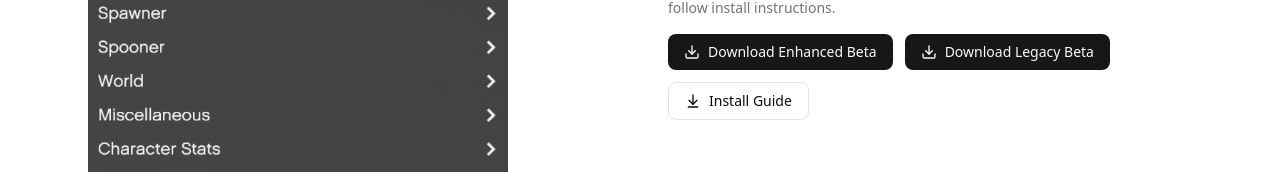
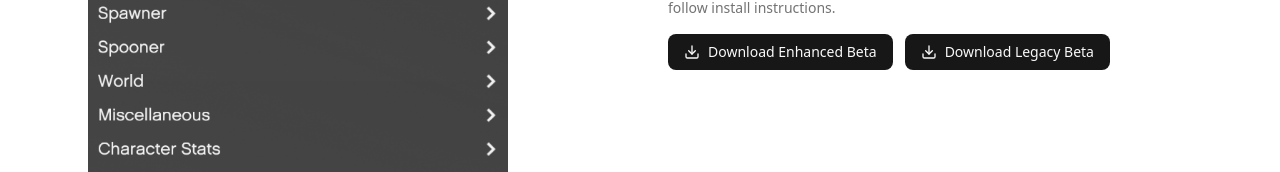
Before and after one commit to rampage-trainer/gta5, a Next.js app: page / in a window 1280 px wide. Shown: the part 383-555 px from the top of the page. Built offline with nearby package versions, Linux system fonts and the light colour scheme.

Commit message:
Update page.tsx

```diff
--- a/app/page.tsx
+++ b/app/page.tsx
@@ -77,12 +77,6 @@ export default function Home() {
               >
                 <Download className="size-4" /> Download Legacy Beta
               </Link>
-              <Link
-                href="#install"
-                className="inline-flex items-center gap-2 rounded-md border px-4 py-2 text-sm hover:bg-accent hover:text-accent-foreground"
-              >
-                <ArrowDownToLine className="size-4" /> Install Guide
-              </Link>
             </div>
           </div>
         </div>
```
